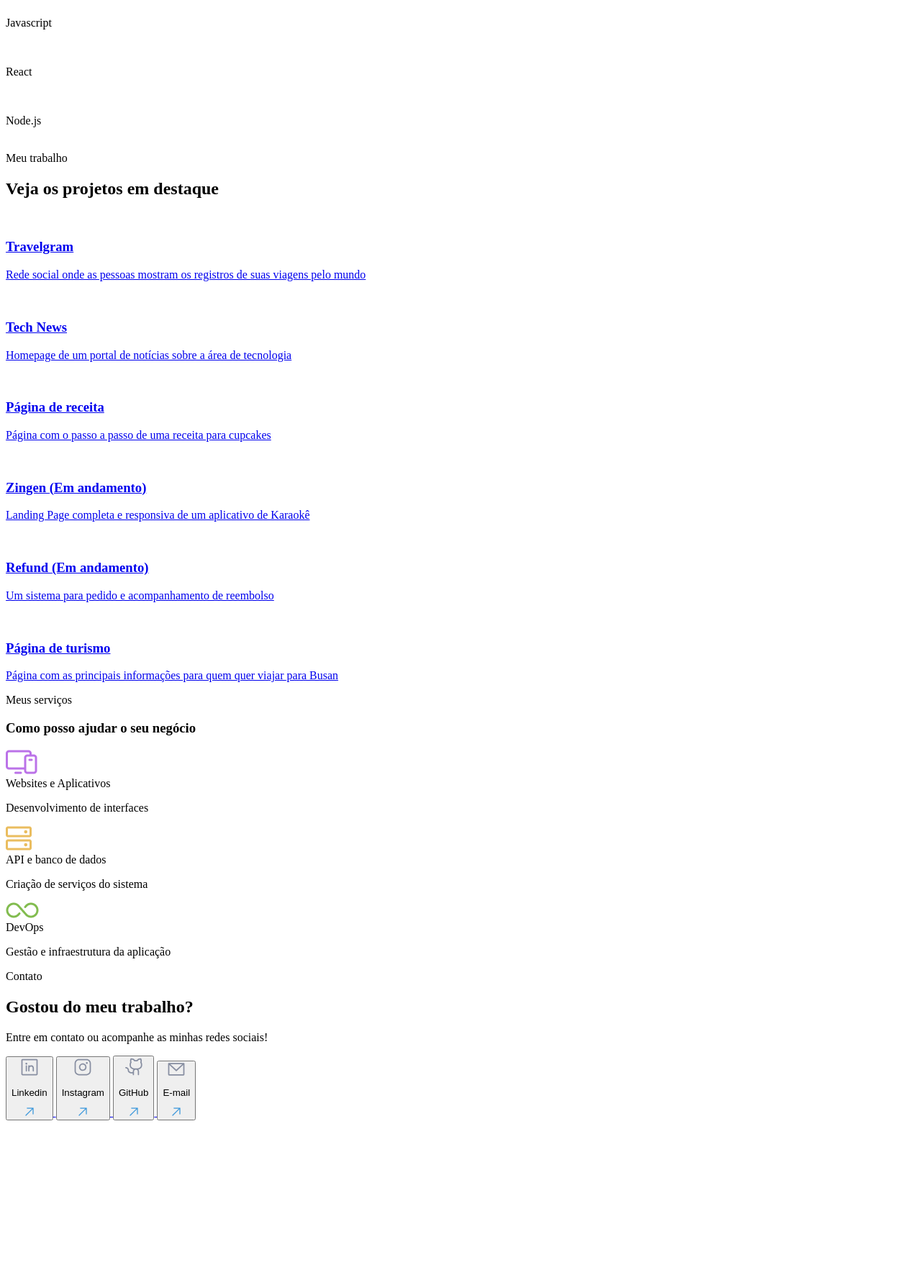
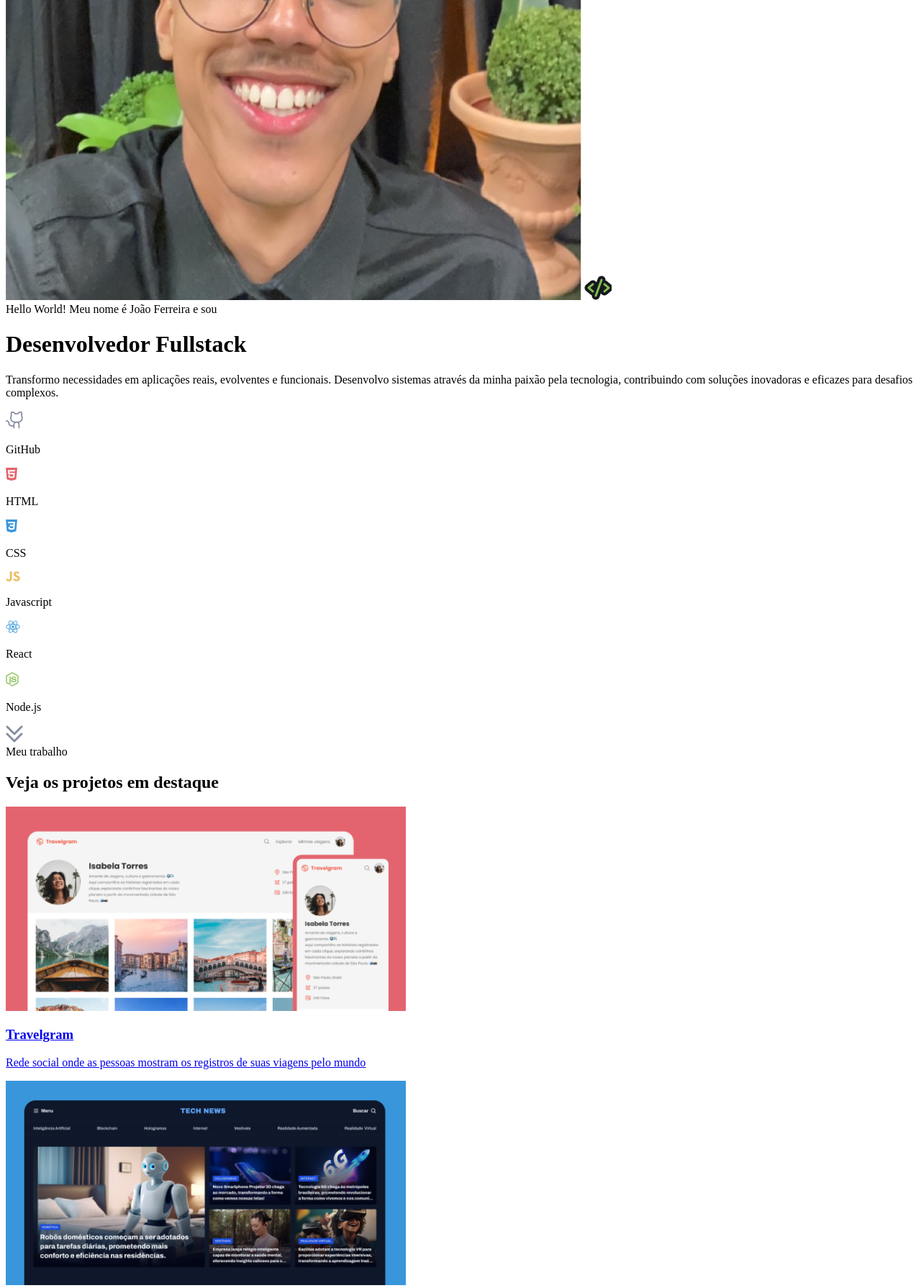
Before and after one commit to pedrotitu/Projeto-Portif-lio, a plain HTML site: page index.html in a window 1280 px wide. Shown: the part 391-2181 px from the top of the page at 72% size. Before the commit the page ends 1956 px from the top, so only its background shows below. Drawn offline with Linux system fonts and the light colour scheme; the site is published under a folder, as on GitHub Pages, so addresses that start at the root find nothing.

Commit message:
modificando referencias de estilizacao

```diff
--- a/index.html
+++ b/index.html
@@ -11,7 +11,7 @@
   <title>Portifólio João Ferreira</title>
 
 
-  <link rel="stylesheet" href="/styles/index.css">
+  <link rel="stylesheet" href="styles/index.css">
 
   <link href="https://fonts.googleapis.com/css2?family=Asap:ital,wght@0,100..900;1,100..900&family=Inconsolata:wght@200..900&family=Maven+Pro:wght@400..900&display=swap" rel="stylesheet">
 </head>
@@ -21,8 +21,8 @@
     <div class="info">
       <div class="header">
         <div class="avatar">
-            <img src="/assets/images/avatar_image.jpeg" alt="">
-            <img src="/assets/icons/Code2.png" alt="">
+            <img src="assets/images/avatar_image.jpeg" alt="">
+            <img src="assets/icons/Code2.png" alt="">
         </div>
         <div class="text">
           <span class="sub-incon">Hello World! Meu nome é
@@ -33,38 +33,38 @@
       </div>
       <div class="tags">
         <div class="tag">
-          <img src="/assets/icons/GitHub.svg" alt="">
+          <img src="assets/icons/GitHub.svg" alt="">
           <p class="text-md-mavenpro">GitHub</p>
         </div>
 
         <div class="tag">
-          <img src="/assets/icons/HTML.svg" alt="">
+          <img src="assets/icons/HTML.svg" alt="">
           <p class="text-md-mavenpro">HTML</p>
         </div>
 
         <div class="tag">
-          <img src="/assets/icons/CSS.svg" alt="">
+          <img src="assets/icons/CSS.svg" alt="">
           <p class="text-md-mavenpro">CSS</p>
         </div>
 
         <div class="tag">
-          <img src="/assets/icons/JavaScript.svg" alt="">
+          <img src="assets/icons/JavaScript.svg" alt="">
           <p class="text-md-mavenpro">Javascript</p>
         </div>
 
         <div class="tag">
-          <img src="/assets/icons/React.svg" alt="">
+          <img src="assets/icons/React.svg" alt="">
           <p class="text-md-mavenpro">React</p>
         </div>
 
 
         <div class="tag">
-          <img src="/assets/icons/Node.js.svg" alt="">
+          <img src="assets/icons/Node.js.svg" alt="">
           <p class="text-md-mavenpro">Node.js</p>
         </div>
       </div>
     </div>
-    <img id="down_icon"src="/assets/icons/Vector.png" alt="">
+    <img id="down_icon"src="assets/icons/Vector.png" alt="">
   </div>
 
   <div class="container projects">
@@ -76,7 +76,7 @@
       <div class="grid-projects">
         <a href="https://pedrotitu.github.io/Projeto-Travelgram/" target="_blank" rel="noopener noreferrer">
           <div id="card1" class="card">
-            <img src="/assets/images/Thumbnail_Project-01.png" alt="">
+            <img src="assets/images/Thumbnail_Project-01.png" alt="">
             <div class="text-card">
               <h3 class="h3-asap">Travelgram</h3>
               <p class="text-sm-mavenpro">Rede social onde as pessoas mostram os
@@ -86,7 +86,7 @@
         </a>
         <a href="https://pedrotitu.github.io/Projeto-Portal-de-Noticias/" target="_blank" rel="noopener noreferrer">
           <div id="card2" class="card">
-              <img src="/assets/images/Thumbnail_Project-02.png" alt="">
+              <img src="assets/images/Thumbnail_Project-02.png" alt="">
               <div class="text-card">
                 <h3 class="h3-asap">Tech News</h3>
                 <p class="text-sm-mavenpro">Homepage de um portal de notícias sobre a área de tecnologia</p>
@@ -95,7 +95,7 @@
         </a>
         <a href="https://pedrotitu.github.io/P-gina-de-receita/" target="_blank" rel="noopener noreferrer">
           <div id="card3" class="card">
-              <img src="/assets/images/Thumbnail_Project-03.png" alt="">
+              <img src="assets/images/Thumbnail_Project-03.png" alt="">
               <div class="text-card">
                 <h3 class="h3-asap">Página de receita</h3>
                 <p class="text-sm-mavenpro">Página com o passo a passo de uma receita para cupcakes</p>
@@ -104,7 +104,7 @@
         </a>
         <a href="#" target="_blank" rel="noopener noreferrer">
           <div id="card4" class="card">
-              <img src="/assets/images/Thumbnail_Project-04.png" alt="">
+              <img src="assets/images/Thumbnail_Project-04.png" alt="">
               <div class="text-card">
                 <h3 class="h3-asap">Zingen (Em andamento)</h3>
                 <p class="text-sm-mavenpro">Landing Page completa e responsiva de um aplicativo de Karaokê</p>
@@ -113,7 +113,7 @@
         </a>
         <a href="#" target="_blank" rel="noopener noreferrer">
           <div id="card5" class="card">
-              <img src="/assets/images/Thumbnail_Project-05.png" alt="">
+              <img src="assets/images/Thumbnail_Project-05.png" alt="">
               <div class="text-card">
                 <h3 class="h3-asap">Refund (Em andamento)</h3>
                 <p class="text-sm-mavenpro">Um sistema para pedido e acompanhamento de reembolso </p>
@@ -122,7 +122,7 @@
         </a>
         <a href="#" target="_blank" rel="noopener noreferrer">
           <div id="card6" class="card">
-              <img src="/assets/images/Thumbnail_Project-06.png" alt="">
+              <img src="assets/images/Thumbnail_Project-06.png" alt="">
               <div class="text-card">
                 <h3 class="h3-asap">Página de turismo</h3>
                 <p class="text-sm-mavenpro">Página com as principais informações para quem quer viajar para Busan</p>
@@ -234,6 +234,5 @@
 
   </div>
 
-
 </body>
 </html>
```
